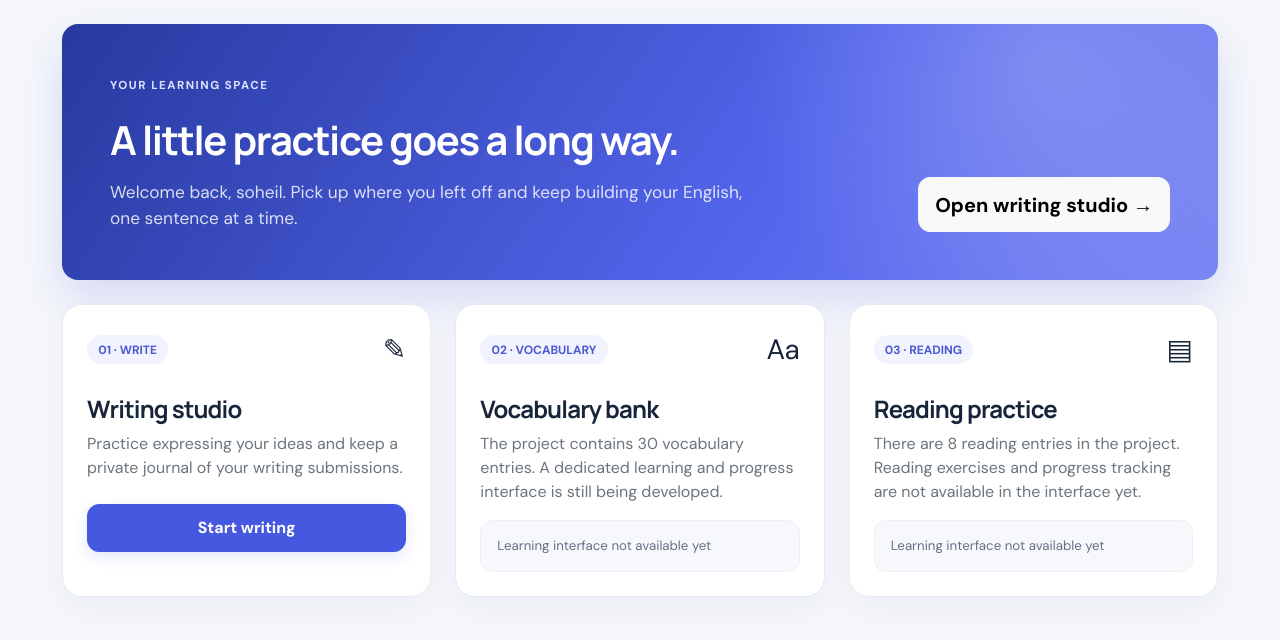
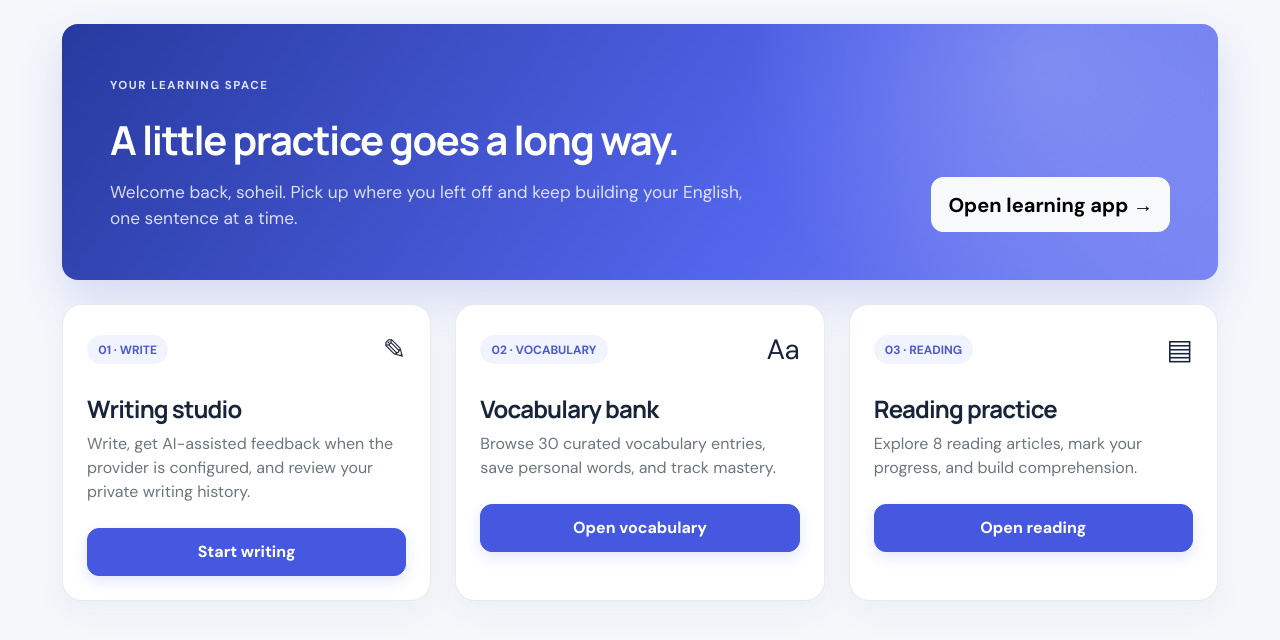
Before and after one commit to SoheilAbdollahiii/english-learning, a Django app: page /dashboard/ in a window 1280 px wide. Shown: the part 71-711 px from the top of the page. Run offline with Django 5.2, Linux system fonts and the light colour scheme; a user stored in the database is signed in; data comes from the database, SQL or seed files in the repository.

Commit message:
Connect Django dashboard cards to React learning features

```diff
--- a/templates/dashboard.html
+++ b/templates/dashboard.html
@@ -10,7 +10,7 @@
             <p class="lead mb-0">Welcome back, {{ user.first_name|default:user.username }}. Pick up where you left off and keep building your English, one sentence at a time.</p>
         </div>
         <div class="col-lg-4 text-lg-end">
-            <a href="{% url 'writing_submit' %}" class="btn btn-light btn-lg">Open writing studio <span aria-hidden="true">→</span></a>
+            <a href="{{ FRONTEND_URL }}" class="btn btn-light btn-lg">Open learning app <span aria-hidden="true">→</span></a>
         </div>
     </div>
 </section>
@@ -22,8 +22,8 @@
                 <span class="soft-pill">01 · WRITE</span><span class="fs-3" aria-hidden="true">✎</span>
             </div>
             <h2 class="h4 fw-bold">Writing studio</h2>
-            <p class="text-secondary">Practice expressing your ideas and keep a private journal of your writing submissions.</p>
-            <div class="mt-auto pt-2"><a href="{% url 'writing_submit' %}" class="btn btn-primary w-100">Start writing</a></div>
+            <p class="text-secondary">Write, get AI-assisted feedback when the provider is configured, and review your private writing history.</p>
+            <div class="mt-auto pt-2"><a href="{{ FRONTEND_URL }}?tab=writing" class="btn btn-primary w-100">Start writing</a></div>
         </article>
     </div>
     <div class="col-md-4">
@@ -32,8 +32,8 @@
                 <span class="soft-pill">02 · VOCABULARY</span><span class="fs-3" aria-hidden="true">Aa</span>
             </div>
             <h2 class="h4 fw-bold">Vocabulary bank</h2>
-            <p class="text-secondary">The project contains {{ word_count }} vocabulary entries. A dedicated learning and progress interface is still being developed.</p>
-            <div class="notice-panel mt-auto">Learning interface not available yet</div>
+            <p class="text-secondary">Browse {{ word_count }} curated vocabulary entries, save personal words, and track mastery.</p>
+            <div class="mt-auto pt-2"><a href="{{ FRONTEND_URL }}?tab=vocabulary" class="btn btn-primary w-100">Open vocabulary</a></div>
         </article>
     </div>
     <div class="col-md-4">
@@ -42,8 +42,8 @@
                 <span class="soft-pill">03 · READING</span><span class="fs-3" aria-hidden="true">▤</span>
             </div>
             <h2 class="h4 fw-bold">Reading practice</h2>
-            <p class="text-secondary">There are {{ article_count }} reading entries in the project. Reading exercises and progress tracking are not available in the interface yet.</p>
-            <div class="notice-panel mt-auto">Learning interface not available yet</div>
+            <p class="text-secondary">Explore {{ article_count }} reading articles, mark your progress, and build comprehension.</p>
+            <div class="mt-auto pt-2"><a href="{{ FRONTEND_URL }}?tab=reading" class="btn btn-primary w-100">Open reading</a></div>
         </article>
     </div>
 </div>
```
